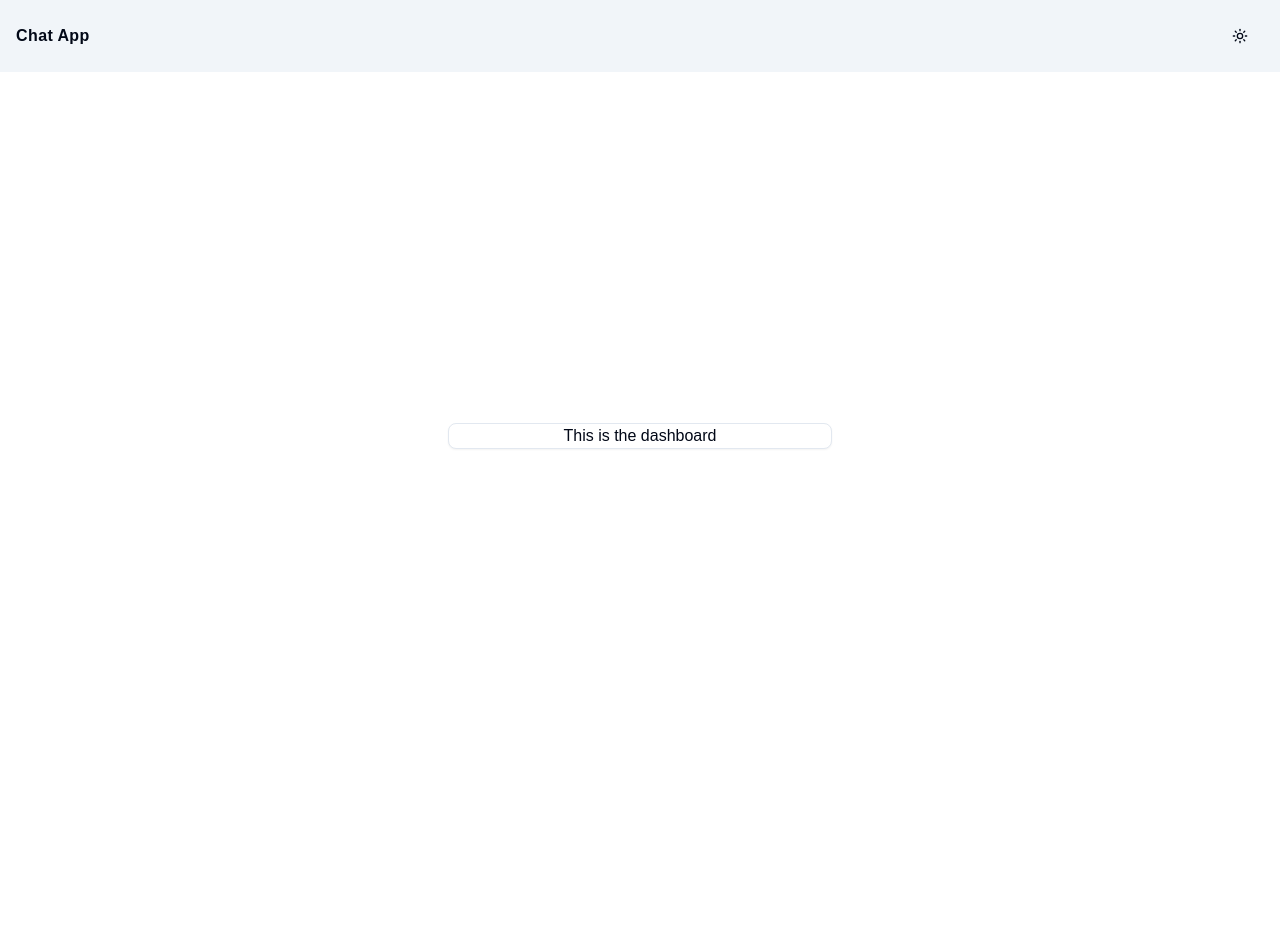
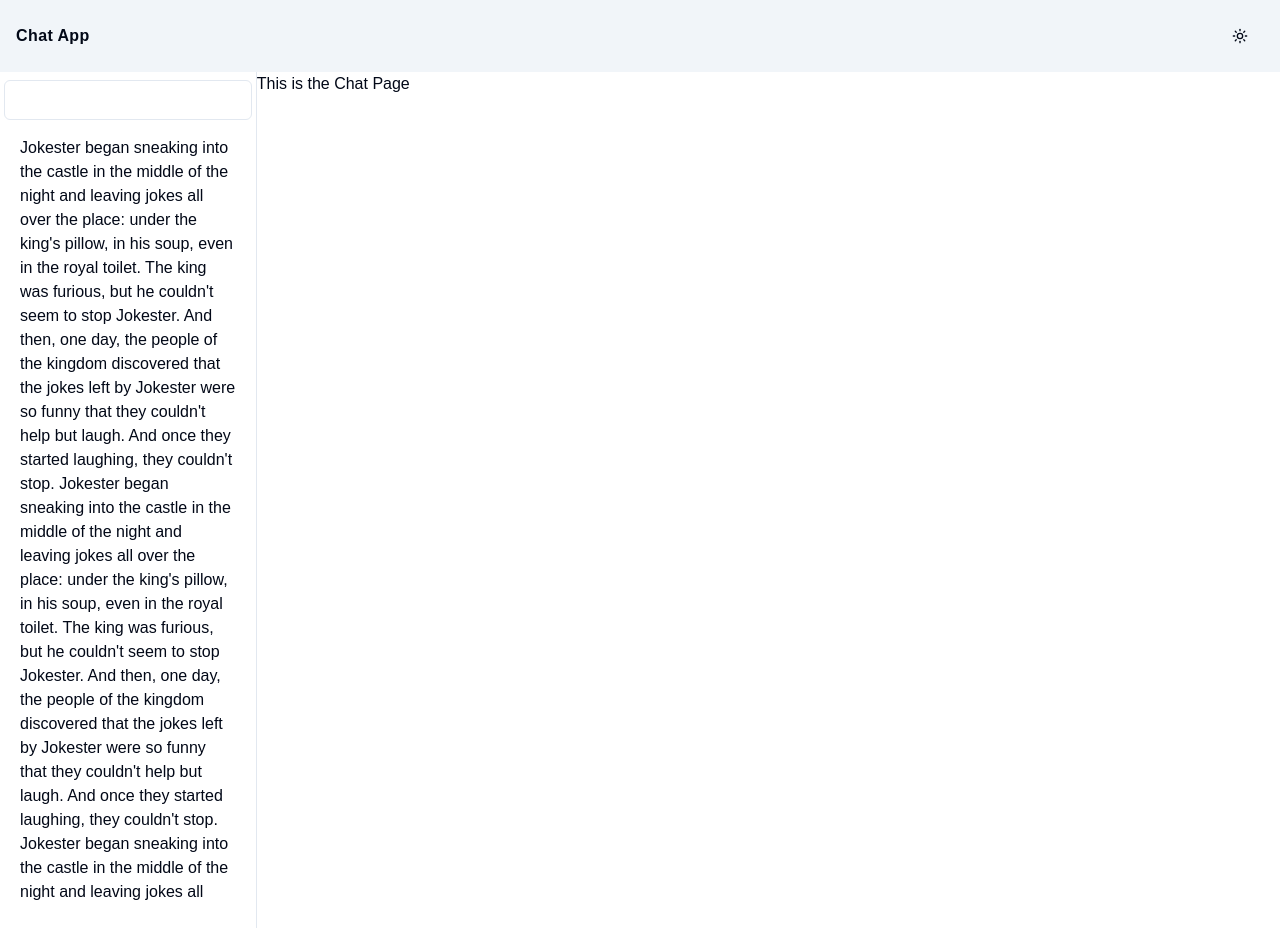
Before and after one commit to RafsanQ/awe-chat, a Next.js app in the folder client/: page /chat in a window 1280 px wide. Before the commit the page ends 800 px from the top, so only its background shows below. Built offline with nearby package versions, Linux system fonts and the light colour scheme.

Commit message:
added chat page skeleton

```diff
--- a/client/app/chat/layout.tsx
+++ b/client/app/chat/layout.tsx
@@ -1,13 +1,24 @@
-import { Card } from "@/components/ui/card";
+import {
+  ResizableHandle,
+  ResizablePanel,
+  ResizablePanelGroup
+} from "@/components/ui/resizable";
+import SidebarComponent from "@/modules/sidebar";
 
-export default function DashboardLayout({
+export default function ChatLayout({
   children
 }: Readonly<{
   children: React.ReactNode;
 }>) {
   return (
-    <div className="flex flex-row flex-grow justify-center items-center">
-      <Card className="text-center min-w-96">{children}</Card>
+    <div>
+      <ResizablePanelGroup direction="horizontal">
+        <ResizablePanel defaultSize={20}>
+          <SidebarComponent />
+        </ResizablePanel>
+        <ResizableHandle />
+        <ResizablePanel>{children}</ResizablePanel>
+      </ResizablePanelGroup>
     </div>
   );
 }
--- a/client/app/chat/page.tsx
+++ b/client/app/chat/page.tsx
@@ -1,5 +1,5 @@
-export default function Dashboard({}: Readonly<{
+export default function ChatPage({}: Readonly<{
   children: React.ReactNode;
 }>) {
-  return <h2>This is the dashboard</h2>;
+  return <h2>This is the Chat Page</h2>;
 }
--- a/client/app/layout.tsx
+++ b/client/app/layout.tsx
@@ -37,7 +37,7 @@ export default function RootLayout({
           enableSystem
           disableTransitionOnChange
         >
-          <div className="flex flex-col h-screen">
+          <div className="flex flex-col max-h-screen">
             <Navbar />
             {children}
             <Toaster />
--- /dev/null
+++ b/client/components/ui/resizable.tsx
@@ -0,0 +1,45 @@
+"use client"
+
+import { GripVertical } from "lucide-react"
+import * as ResizablePrimitive from "react-resizable-panels"
+
+import { cn } from "@/lib/utils"
+
+const ResizablePanelGroup = ({
+  className,
+  ...props
+}: React.ComponentProps<typeof ResizablePrimitive.PanelGroup>) => (
+  <ResizablePrimitive.PanelGroup
+    className={cn(
+      "flex h-full w-full data-[panel-group-direction=vertical]:flex-col",
+      className
+    )}
+    {...props}
+  />
+)
+
+const ResizablePanel = ResizablePrimitive.Panel
+
+const ResizableHandle = ({
+  withHandle,
+  className,
+  ...props
+}: React.ComponentProps<typeof ResizablePrimitive.PanelResizeHandle> & {
+  withHandle?: boolean
+}) => (
+  <ResizablePrimitive.PanelResizeHandle
+    className={cn(
+      "relative flex w-px items-center justify-center bg-border after:absolute after:inset-y-0 after:left-1/2 after:w-1 after:-translate-x-1/2 focus-visible:outline-none focus-visible:ring-1 focus-visible:ring-ring focus-visible:ring-offset-1 data-[panel-group-direction=vertical]:h-px data-[panel-group-direction=vertical]:w-full data-[panel-group-direction=vertical]:after:left-0 data-[panel-group-direction=vertical]:after:h-1 data-[panel-group-direction=vertical]:after:w-full data-[panel-group-direction=vertical]:after:-translate-y-1/2 data-[panel-group-direction=vertical]:after:translate-x-0 [&[data-panel-group-direction=vertical]>div]:rotate-90",
+      className
+    )}
+    {...props}
+  >
+    {withHandle && (
+      <div className="z-10 flex h-4 w-3 items-center justify-center rounded-sm border bg-border">
+        <GripVertical className="h-2.5 w-2.5" />
+      </div>
+    )}
+  </ResizablePrimitive.PanelResizeHandle>
+)
+
+export { ResizablePanelGroup, ResizablePanel, ResizableHandle }
--- /dev/null
+++ b/client/components/ui/scroll-area.tsx
@@ -0,0 +1,48 @@
+"use client"
+
+import * as React from "react"
+import * as ScrollAreaPrimitive from "@radix-ui/react-scroll-area"
+
+import { cn } from "@/lib/utils"
+
+const ScrollArea = React.forwardRef<
+  React.ElementRef<typeof ScrollAreaPrimitive.Root>,
+  React.ComponentPropsWithoutRef<typeof ScrollAreaPrimitive.Root>
+>(({ className, children, ...props }, ref) => (
+  <ScrollAreaPrimitive.Root
+    ref={ref}
+    className={cn("relative overflow-hidden", className)}
+    {...props}
+  >
+    <ScrollAreaPrimitive.Viewport className="h-full w-full rounded-[inherit]">
+      {children}
+    </ScrollAreaPrimitive.Viewport>
+    <ScrollBar />
+    <ScrollAreaPrimitive.Corner />
+  </ScrollAreaPrimitive.Root>
+))
+ScrollArea.displayName = ScrollAreaPrimitive.Root.displayName
+
+const ScrollBar = React.forwardRef<
+  React.ElementRef<typeof ScrollAreaPrimitive.ScrollAreaScrollbar>,
+  React.ComponentPropsWithoutRef<typeof ScrollAreaPrimitive.ScrollAreaScrollbar>
+>(({ className, orientation = "vertical", ...props }, ref) => (
+  <ScrollAreaPrimitive.ScrollAreaScrollbar
+    ref={ref}
+    orientation={orientation}
+    className={cn(
+      "flex touch-none select-none transition-colors",
+      orientation === "vertical" &&
+        "h-full w-2.5 border-l border-l-transparent p-[1px]",
+      orientation === "horizontal" &&
+        "h-2.5 flex-col border-t border-t-transparent p-[1px]",
+      className
+    )}
+    {...props}
+  >
+    <ScrollAreaPrimitive.ScrollAreaThumb className="relative flex-1 rounded-full bg-border" />
+  </ScrollAreaPrimitive.ScrollAreaScrollbar>
+))
+ScrollBar.displayName = ScrollAreaPrimitive.ScrollAreaScrollbar.displayName
+
+export { ScrollArea, ScrollBar }
--- a/client/middleware.ts
+++ b/client/middleware.ts
@@ -3,7 +3,6 @@ import type { NextRequest } from "next/server";
 
 // This function can be marked `async` if using `await` inside
 export function middleware(request: NextRequest) {
-  console.log({ cookies: request.cookies });
   // Check if the user is authenticated using a cookie
   const jwtCookie = request.cookies.get("jwt");
   if (!jwtCookie?.value) {
--- /dev/null
+++ b/client/modules/sidebar/index.tsx
@@ -0,0 +1,61 @@
+"use client";
+import { Input } from "@/components/ui/input";
+import { ScrollArea } from "@/components/ui/scroll-area";
+
+export default function SidebarComponent() {
+  return (
+    <div className="max-h-full px-1 py-2">
+      <Input />
+      <ScrollArea className="h-svh rounded-md p-4">
+        Jokester began sneaking into the castle in the middle of the night and
+        leaving jokes all over the place: under the king's pillow, in his soup,
+        even in the royal toilet. The king was furious, but he couldn't seem to
+        stop Jokester. And then, one day, the people of the kingdom discovered
+        that the jokes left by Jokester were so funny that they couldn't help
+        but laugh. And once they started laughing, they couldn't stop. Jokester
+        began sneaking into the castle in the middle of the night and leaving
+        jokes all over the place: under the king's pillow, in his soup, even in
+        the royal toilet. The king was furious, but he couldn't seem to stop
+        Jokester. And then, one day, the people of the kingdom discovered that
+        the jokes left by Jokester were so funny that they couldn't help but
+        laugh. And once they started laughing, they couldn't stop. Jokester
+        began sneaking into the castle in the middle of the night and leaving
+        jokes all over the place: under the king's pillow, in his soup, even in
+        the royal toilet. The king was furious, but he couldn't seem to stop
+        Jokester. And then, one day, the people of the kingdom discovered that
+        the jokes left by Jokester were so funny that they couldn't help but
+        laugh. And once they started laughing, they couldn't stop. Jokester
+        began sneaking into the castle in the middle of the night and leaving
+        jokes all over the place: under the king's pillow, in his soup, even in
+        the royal toilet. The king was furious, but he couldn't seem to stop
+        Jokester. And then, one day, the people of the kingdom discovered that
+        the jokes left by Jokester were so funny that they couldn't help but
+        laugh. And once they started laughing, they couldn't stop. Jokester
+        began sneaking into the castle in the middle of the night and leaving
+        jokes all over the place: under the king's pillow, in his soup, even in
+        the royal toilet. The king was furious, but he couldn't seem to stop
+        Jokester. And then, one day, the people of the kingdom discovered that
+        the jokes left by Jokester were so funny that they couldn't help but
+        laugh. And once they started laughing, they couldn't stop. Jokester
+        began sneaking into the castle in the middle of the night and leaving
+        jokes all over the place: under the king's pillow, in his soup, even in
+        the royal toilet. The king was furious, but he couldn't seem to stop
+        Jokester. And then, one day, the people of the kingdom discovered that
+        the jokes left by Jokester were so funny that they couldn't help but
+        laugh. And once they started laughing, they couldn't stop. Jokester
+        began sneaking into the castle in the middle of the night and leaving
+        jokes all over the place: under the king's pillow, in his soup, even in
+        the royal toilet. The king was furious, but he couldn't seem to stop
+        Jokester. And then, one day, the people of the kingdom discovered that
+        the jokes left by Jokester were so funny that they couldn't help but
+        laugh. And once they started laughing, they couldn't stop. Jokester
+        began sneaking into the castle in the middle of the night and leaving
+        jokes all over the place: under the king's pillow, in his soup, even in
+        the royal toilet. The king was furious, but he couldn't seem to stop
+        Jokester. And then, one day, the people of the kingdom discovered that
+        the jokes left by Jokester were so funny that they couldn't help but
+        laugh. And once they started laughing, they couldn't stop.
+      </ScrollArea>
+    </div>
+  );
+}
--- a/client/package.json
+++ b/client/package.json
@@ -14,6 +14,7 @@
     "@radix-ui/react-dropdown-menu": "^2.1.2",
     "@radix-ui/react-label": "^2.1.0",
     "@radix-ui/react-menubar": "^1.1.2",
+    "@radix-ui/react-scroll-area": "^1.2.1",
     "@radix-ui/react-slot": "^1.1.0",
     "@radix-ui/react-toast": "^1.2.2",
     "@radix-ui/react-tooltip": "^1.1.4",
@@ -26,6 +27,7 @@
     "react": "^18",
     "react-dom": "^18",
     "react-hook-form": "^7.53.2",
+    "react-resizable-panels": "^2.1.7",
     "tailwind-merge": "^2.5.4",
     "tailwindcss-animate": "^1.0.7",
     "zod": "^3.23.8"
```
Also changed, not shown: 1 other file (tests, documents, lock files or other folders).
